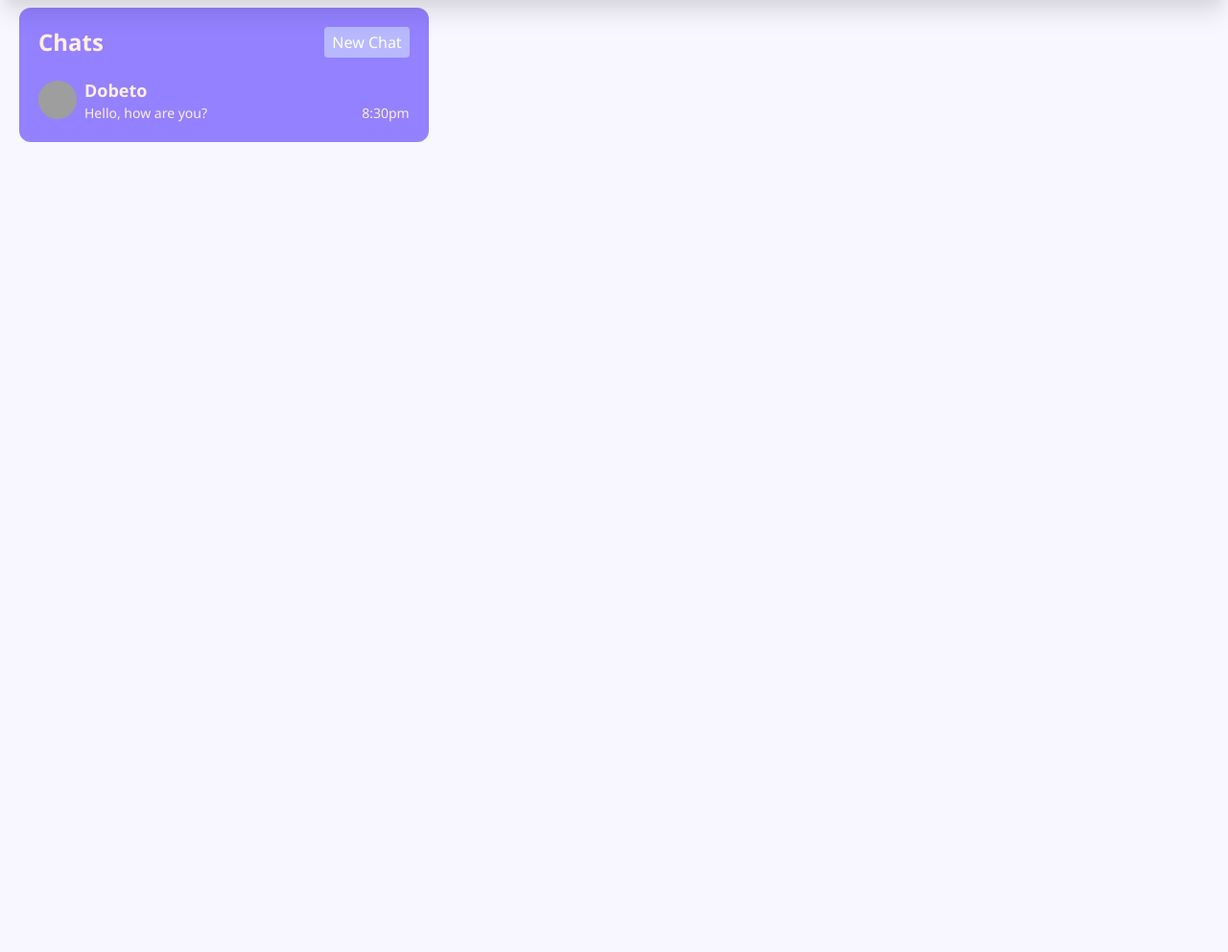
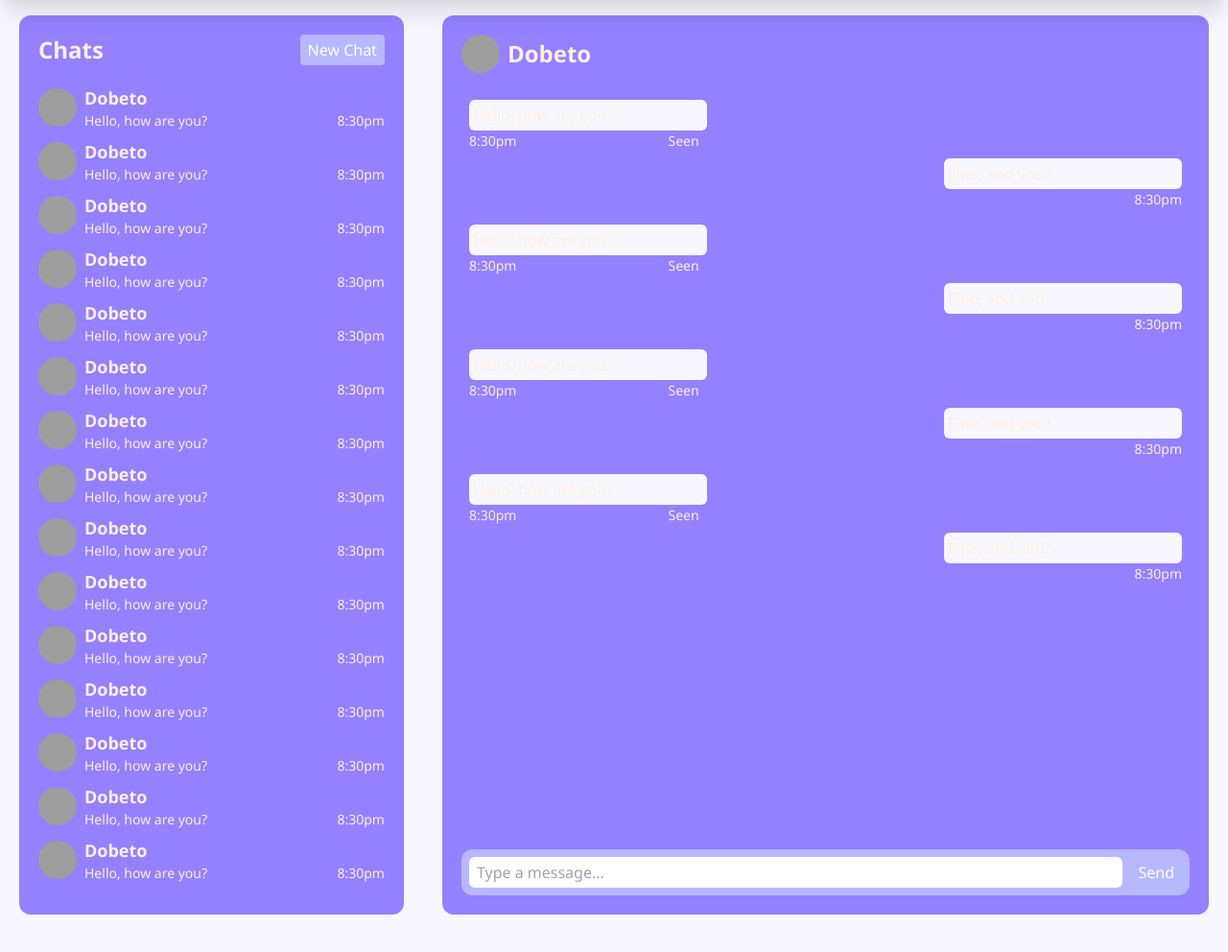
Before and after one commit to PalOntEr/Focus, a PHP site: page /chats.view.php in a window 1280 px wide. Shown: the part 64-1056 px from the top of the page at 96% size. Run offline with PHP 8.4, Linux system fonts and the light colour scheme; grey boxes are pictures that could not be loaded.

Commit message:
Finalized chat view

```diff
--- a/views/chats.view.php
+++ b/views/chats.view.php
@@ -1,24 +1,86 @@
 <?php
     require 'views/components/header.php';
+?>
+<div class="w-screen h-screen overflow-x-hidden">
+<?php
     require 'views/components/navbar.php';
 ?>
-<div class="container mx-auto flex h-[500px] w-screen">
-    <div class="h-2/3 w-1/3 bg-primary rounded-xl mx-5 p-5">
+<div class="container mx-auto flex flex-col sm:flex-row h-full w-screen mt-4">
+    <div class="hidden sm:flex flex-col h-5/6 w-1/3 bg-primary rounded-xl mx-5 p-5">
         <div class="flex justify-between items-center mb-5">
             <h1 class="text-2xl font-bold">Chats</h1>
-            <button class="px-2 py-1 bg-secondary text-white rounded">New Chat</button>
+            <button class="hidden md:block px-2 py-1 bg-secondary text-white rounded">New Chat</button>
+            <button class="block md:hidden px-2 py-1 bg-secondary text-white rounded">➕</button>
         </div>
-        <div class="flex flex-col space-y-2">
-            <div class="flex items-center space-x-2 w-full">
-                <img class="h-10 w-10 rounded-full" src="https://www.iconpacks.net/icons/2/free-user-icon-3296-thumb.png" alt="">
-                <div class="w-full">
-                    <h2 class="text-lg font-bold">Dobeto</h2>
-                    <div class="flex justify-between w-full">
-                        <p class="text-sm">Hello, how are you?</p>
-                        <p class="text-sm">8:30pm</p>
-                    </div>
-                </div>
+        <div class="flex flex-col space-y-2 overflow-y-scroll h-full rounded-xl">
+            <?php
+                require 'views/components/chatPreview.php';
+                require 'views/components/chatPreview.php';
+                require 'views/components/chatPreview.php';
+                require 'views/components/chatPreview.php';
+                require 'views/components/chatPreview.php';
+                require 'views/components/chatPreview.php';
+                require 'views/components/chatPreview.php';
+                require 'views/components/chatPreview.php';
+                require 'views/components/chatPreview.php';
+                require 'views/components/chatPreview.php';
+                require 'views/components/chatPreview.php';
+                require 'views/components/chatPreview.php';
+                require 'views/components/chatPreview.php';
+                require 'views/components/chatPreview.php';
+                require 'views/components/chatPreview.php';
+            ?>
+        </div>
+    </div>
+    <div class="flex flex-col h-5/6 w-[90%] sm:w-2/3 bg-primary rounded-xl mb-5 sm:mb-0 mx-5 p-5">
+        <h1 class="flex text-2xl font-bold space-x-2 mb-5 items-center">
+            <img class="h-10 w-10 rounded-full" src="https://www.iconpacks.net/icons/2/free-user-icon-3296-thumb.png" alt="">
+            <p>Dobeto</p>
+        </h1>
+        <div class="flex flex-col space-y-2 overflow-y-scroll h-full p-2 rounded-xl">
+            <?php
+                require 'views/components/incomingMessage.php';
+                require 'views/components/outgoingMessage.php';
+                require 'views/components/incomingMessage.php';
+                require 'views/components/outgoingMessage.php';
+                require 'views/components/incomingMessage.php';
+                require 'views/components/outgoingMessage.php';
+                require 'views/components/incomingMessage.php';
+                require 'views/components/outgoingMessage.php';
+            ?>
+        </div>
+        <div class="flex flex-col justify-end bg-secondary p-2 rounded-xl mt-3 items-center">
+            <div class="flex justify-between w-full space-x-2">
+            <input type="text" class="w-full px-2 py-1 rounded-md" placeholder="Type a message...">
+            <button class="px-2 py-1 bg-secondary text-white rounded-md">Send</button>
             </div>
         </div>
     </div>
+    <div class="flex sm:hidden flex-col h-5/6 w-[90%] bg-primary rounded-xl mx-5 p-5">
+        <div class="flex justify-between items-center mb-5">
+            <h1 class="text-2xl font-bold">Chats</h1>
+            <button class="hidden md:block px-2 py-1 bg-secondary text-white rounded">New Chat</button>
+            <button class="block md:hidden px-2 py-1 bg-secondary text-white rounded">➕</button>
+        </div>
+        <div class="flex flex-col space-y-2 overflow-y-scroll h-full rounded-xl">
+            <?php
+                require 'views/components/chatPreview.php';
+                require 'views/components/chatPreview.php';
+                require 'views/components/chatPreview.php';
+                require 'views/components/chatPreview.php';
+                require 'views/components/chatPreview.php';
+                require 'views/components/chatPreview.php';
+                require 'views/components/chatPreview.php';
+                require 'views/components/chatPreview.php';
+                require 'views/components/chatPreview.php';
+                require 'views/components/chatPreview.php';
+                require 'views/components/chatPreview.php';
+                require 'views/components/chatPreview.php';
+                require 'views/components/chatPreview.php';
+                require 'views/components/chatPreview.php';
+                require 'views/components/chatPreview.php';
+            ?>
+        </div>
+    </div>
 </div>
+</div>
--- /dev/null
+++ b/views/components/chatPreview.php
@@ -0,0 +1,10 @@
+<div class="flex items-center space-x-2 w-full">
+    <img class="h-10 w-10 rounded-full" src="https://www.iconpacks.net/icons/2/free-user-icon-3296-thumb.png" alt="">
+    <div class="w-full">
+        <h2 class="text-lg font-bold">Dobeto</h2>
+        <div class="flex justify-between w-full">
+            <p class="text-sm hidden md:block">Hello, how are you?</p>
+            <p class="text-sm">8:30pm</p>
+        </div>
+    </div>
+</div>
--- /dev/null
+++ b/views/components/incomingMessage.php
@@ -0,0 +1,9 @@
+<div class="flex flex-col w-1/3">
+    <div class="bg-color rounded-md p-1 mb-px">
+        Hello, how are you?
+    </div>
+    <div class="flex justify-between mr-2">
+        <p class="text-sm">8:30pm</p>
+        <p class="text-sm">Seen</p>
+    </div>
+</div>
--- /dev/null
+++ b/views/components/outgoingMessage.php
@@ -0,0 +1,8 @@
+<div class="flex flex-col items-end">
+    <div class="bg-color rounded-md p-1 mb-px inline-block justify-self-end w-1/3">
+        Fine, and you?
+    </div>
+    <div class="mb-2">
+        <p class="text-sm">8:30pm</p>
+    </div>
+</div>
```
